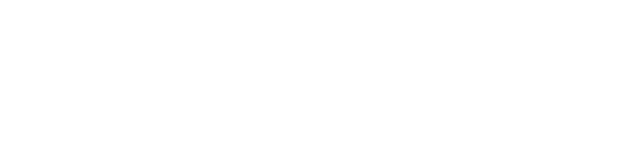
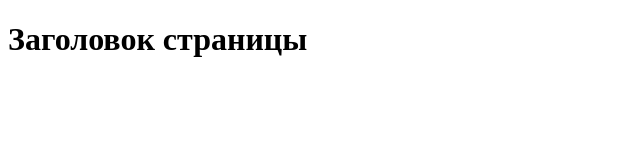
Before and after one commit to spogozhev/project2, a plain HTML site: page index.html in a window 1280 px wide. Shown: the whole page, without its empty margins (0-640 px from the left). Drawn offline with Linux system fonts and the light colour scheme.

Commit message:
feat: add h1 to index.html

```diff
--- a/index.html
+++ b/index.html
@@ -1,7 +1,9 @@
 <!DOCTYPE html>
 <html>
 	<head>
+		<title>Заголовок страницы</title>
 	</head>
 	<body>
+		<h1>Заголовок страницы</h1>
 	</body>
 </html>
```
